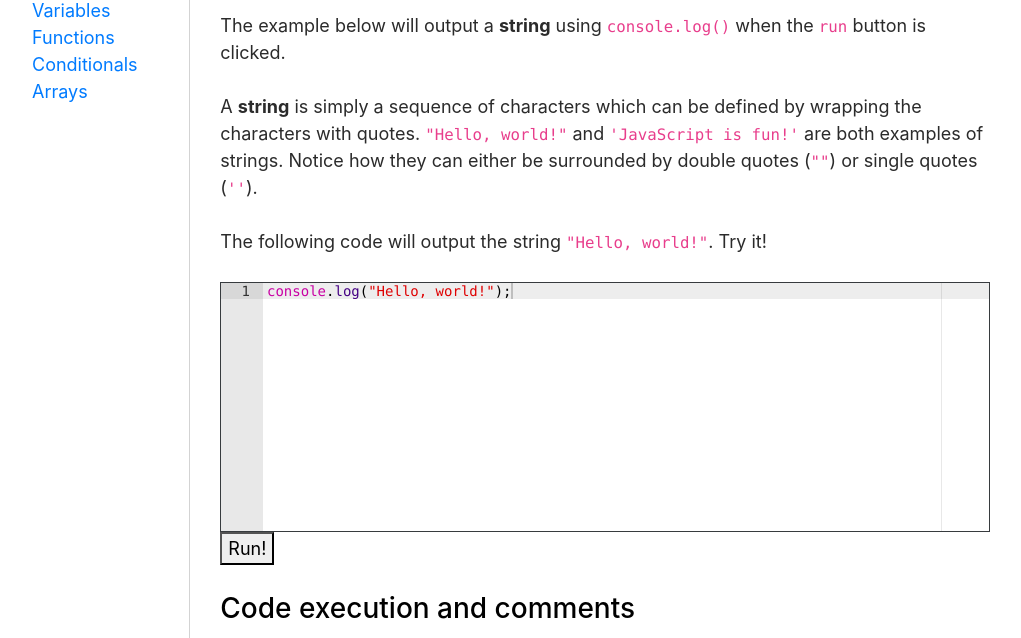
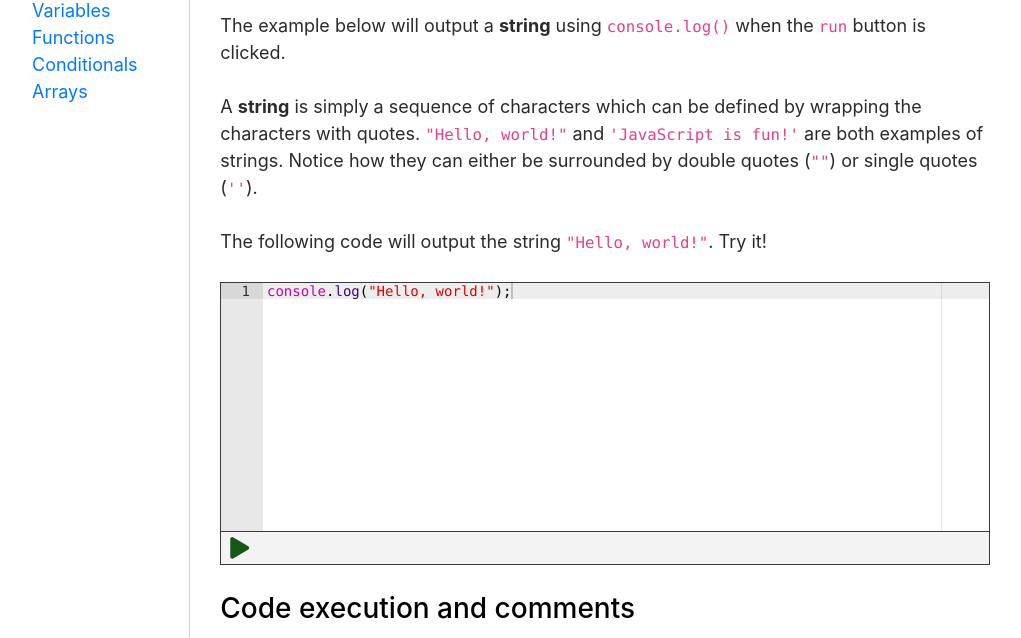
Before and after one commit to DamourYouKnow/learn-javascript, a website with bundled scripts: page public/index.html in a window 1280 px wide. Both pictures are taken after a click on the link "Click here to start learning!". Shown: the part 131-769 px from the top of the page, without its empty margins (23-1044 px from the left). Built offline with nearby package versions, Linux system fonts and the light colour scheme; what highlightjs would draw is missing.

Commit message:
Add stylized run button to editors

```diff
--- a/public/style.css
+++ b/public/style.css
@@ -69,8 +69,27 @@ pre {
     border: solid 1px #373b3e;
 }
 
+.editor-controls {
+    background-color: #f3f3f3;
+    padding-left: 0.5em;
+    padding-right: 0.5em;
+    border-left: solid 1px #373b3e;
+    border-right: solid 1px #373b3e;
+    border-bottom: solid 1px #373b3e;
+}
+
+.editor-btn {
+    font-size: 1.2em;
+    font-family: inherit;
+    border: 0;
+    padding: 0;
+    background-color: inherit;
+    cursor: pointer;
+}
+
 .run-btn  {
-    display: block;
+    display: inline-block;
+    color: rgb(21, 88, 21);
 }
 
 .output-area {
@@ -80,7 +99,9 @@ pre {
     font-size: 17px;
     font-family: 'Courier New', Courier, monospace;
     overflow-y: scroll;
-    border: 1px solid #d3d3d3;
+    border-left: 1px solid #d3d3d3;
+    border-right: 1px solid #d3d3d3;
+    border-bottom: 1px solid #d3d3d3;
 }
 
 .output-line {
--- a/src/client/editor.ts
+++ b/src/client/editor.ts
@@ -40,16 +40,24 @@ export default class Editor {
             this._tests = config.tests;
         }
 
+        // Run button
         const runBtn = document.createElement('button');
-        runBtn.classList.add('run-btn');
-        runBtn.textContent = 'Run!';
+        runBtn.classList.add('run-btn', 'editor-btn');
         runBtn.onclick = this.execute.bind(this);
+        const runBtnLabel = document.createElement('i');
+        runBtnLabel.classList.add('fas', 'fa-play');
+        runBtn.appendChild(runBtnLabel);
+
+        // Control panel
+        const controlPanel = document.createElement('div');
+        controlPanel.classList.add('editor-controls');
+        controlPanel.appendChild(runBtn);
 
         const out = document.createElement('div');
         out.classList.add('output-area', 'hidden');
 
         elem.appendChild(editorPane);
-        elem.appendChild(runBtn);
+        elem.appendChild(controlPanel);
         elem.appendChild(out);
         elem.appendChild(document.createElement('br'));
     }
```
